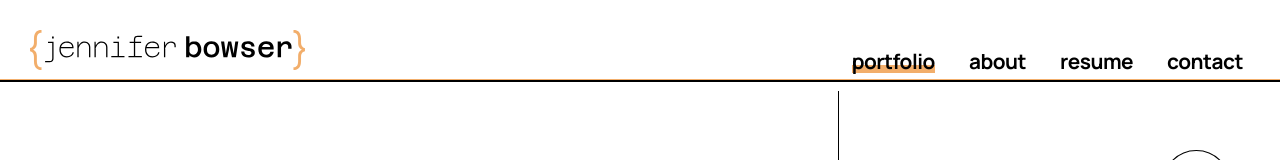
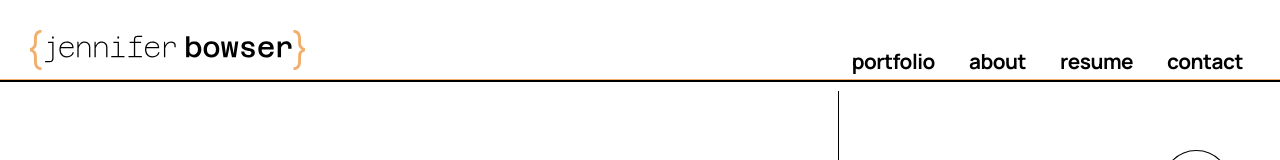
Before and after one commit to jennifer-bowser/jb-dev, a React (Vite) app: page / in a window 1280 px wide. Shown: the top 160 px of the page. Built offline with nearby package versions, Linux system fonts and the light colour scheme; a web font is replaced by a local one.

Commit message:
updates NavMenu link behavior on hover (no need for 'active' state anymore)

```diff
--- a/src/components/navigation/NavMenu.css
+++ b/src/components/navigation/NavMenu.css
@@ -26,8 +26,8 @@
     padding: 2px var(--horizontal-padding) 0 var(--horizontal-padding);
 }
 
-.NavMenu a:hover {
-    background-color: var(--accent-color);
+.NavMenu a:hover+.NavMenu-Underline {
+    opacity: 1;
 }
 
 .NavMenu-Underline {
@@ -41,7 +41,3 @@
     width: calc(100% - 2 * var(--horizontal-padding));
     z-index: -1;
 }
-
-.NavMenu-Underline-Active {
-    opacity: 1;
-}
--- a/src/components/navigation/NavMenu.jsx
+++ b/src/components/navigation/NavMenu.jsx
@@ -1,21 +1,12 @@
 import "./NavMenu.css";
-import { useState } from "react";
 
 export default function NavMenu({sections}){
-    const [activeSection, setActiveSection] = useState(sections[0]);
-
-    const isActive = (section) => activeSection === section;
-
-    const handleClick = (section) => {
-        setActiveSection(section);
-    }
-
     return (
         <ul className="NavMenu">
             {sections.map( (section, index) => (
                 <li key={index}>
                     <a href={`#${section}`} onClick={() => handleClick(section)}>{section}</a>
-                    <div className={`NavMenu-Underline${isActive(section) ? " NavMenu-Underline-Active" : ""}`}></div>
+                    <div className="NavMenu-Underline"></div>
                 </li>
             ))}
         </ul>
```
